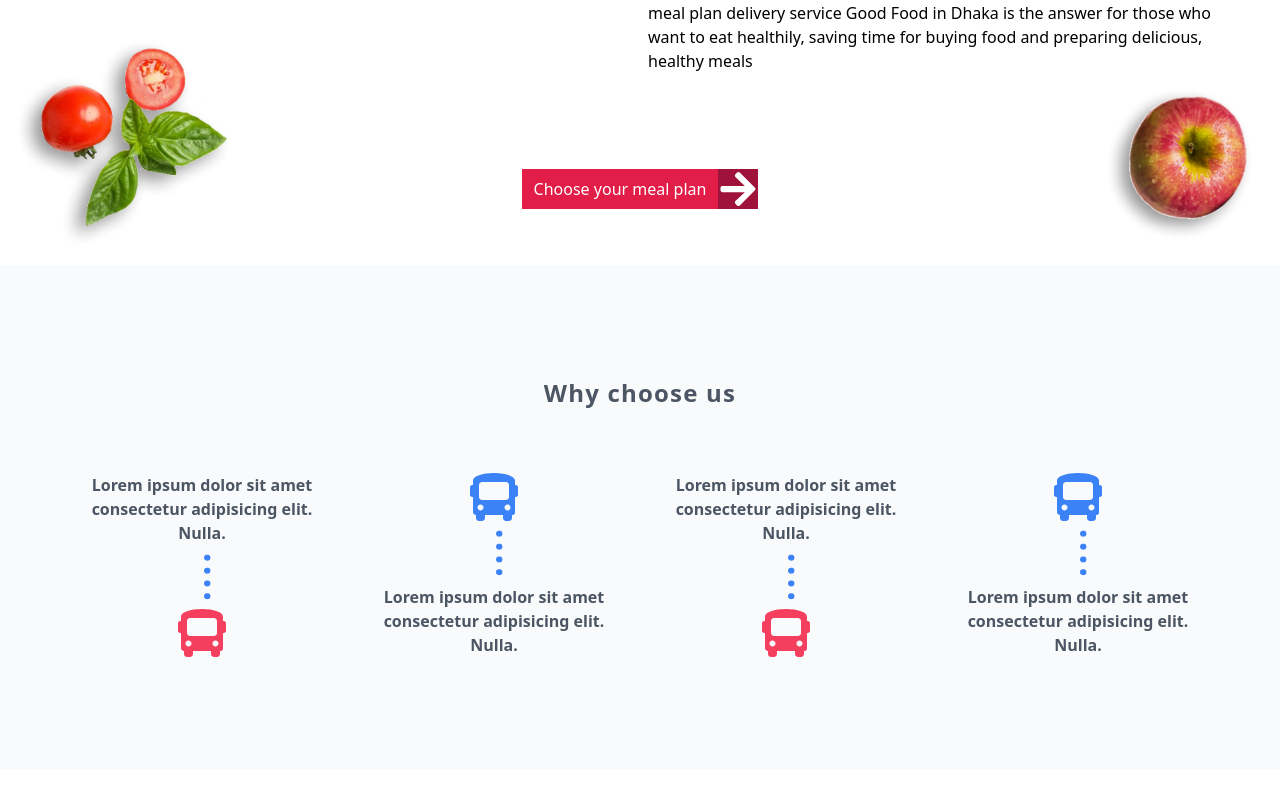
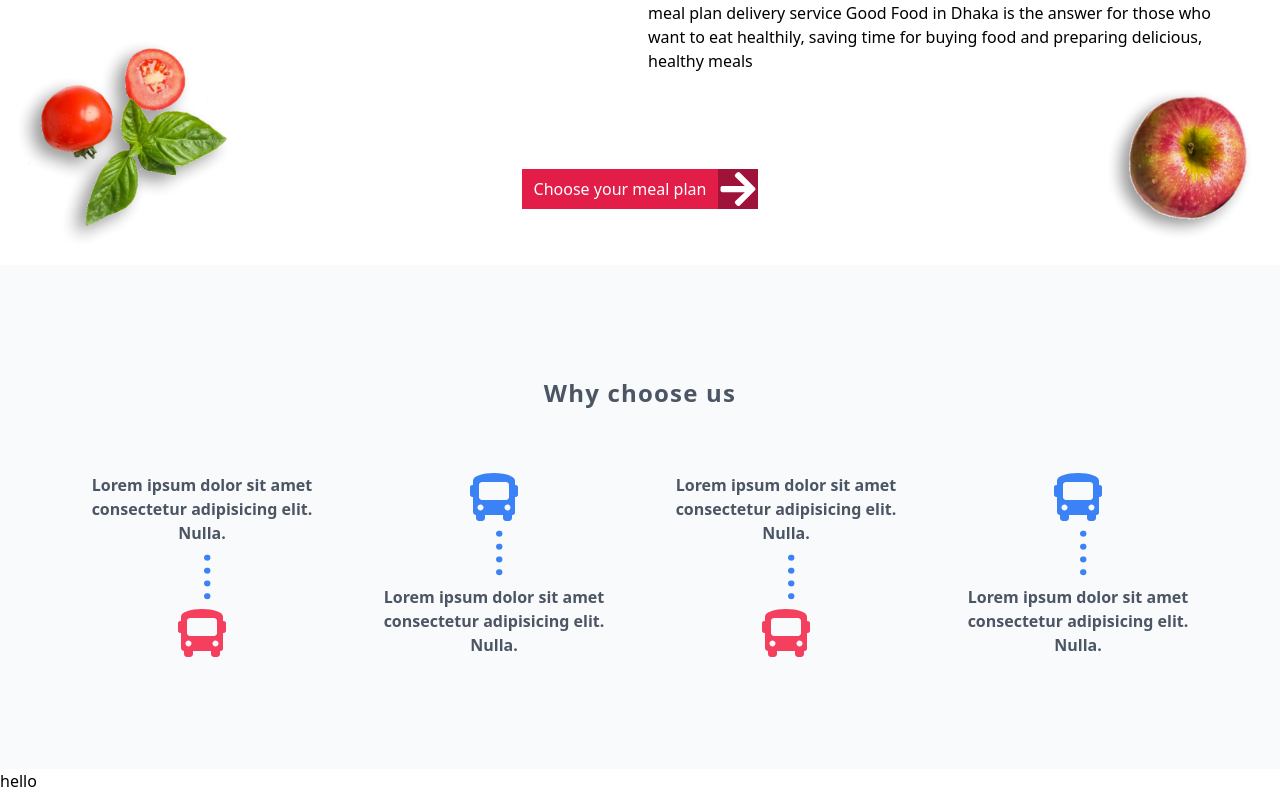
Before and after one commit to JuwelShaikh/restaurant-site, a React (Vite) app: page / in a window 1280 px wide. Shown: the part 1101-1894 px from the top of the page. Before the commit the page ends 1870 px from the top, so only its background shows below. Built offline with nearby package versions, Linux system fonts and the light colour scheme; a web font is replaced by a local one.

Commit message:
About compo added

```diff
--- a/src/App.jsx
+++ b/src/App.jsx
@@ -1,3 +1,4 @@
+import About from "./Components/About/About"
 import Banner from "./Components/Banner/Banner"
 import Hero from "./Components/Hero/Hero"
 import Navbar from "./Components/Navbar/Navbar"
@@ -11,6 +12,7 @@ const App = () => {
       <Hero/>
       <Banner/>
       <WhyChoose/>
+      <About/>
     </div>
   )
 }
--- /dev/null
+++ b/src/Components/About/About.jsx
@@ -0,0 +1,11 @@
+
+
+const About = () => {
+    return (
+        <div>
+            hello
+        </div>
+    );
+};
+
+export default About;
```
